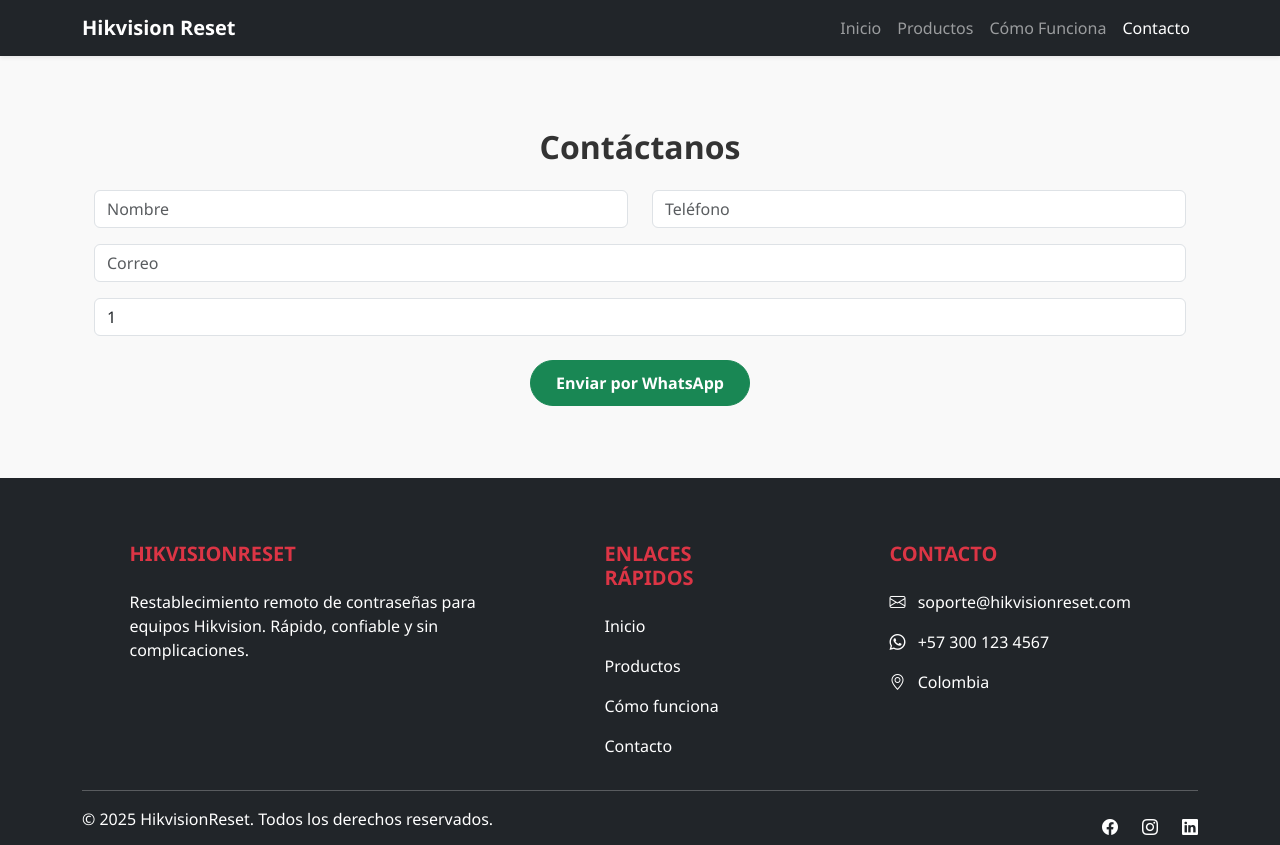
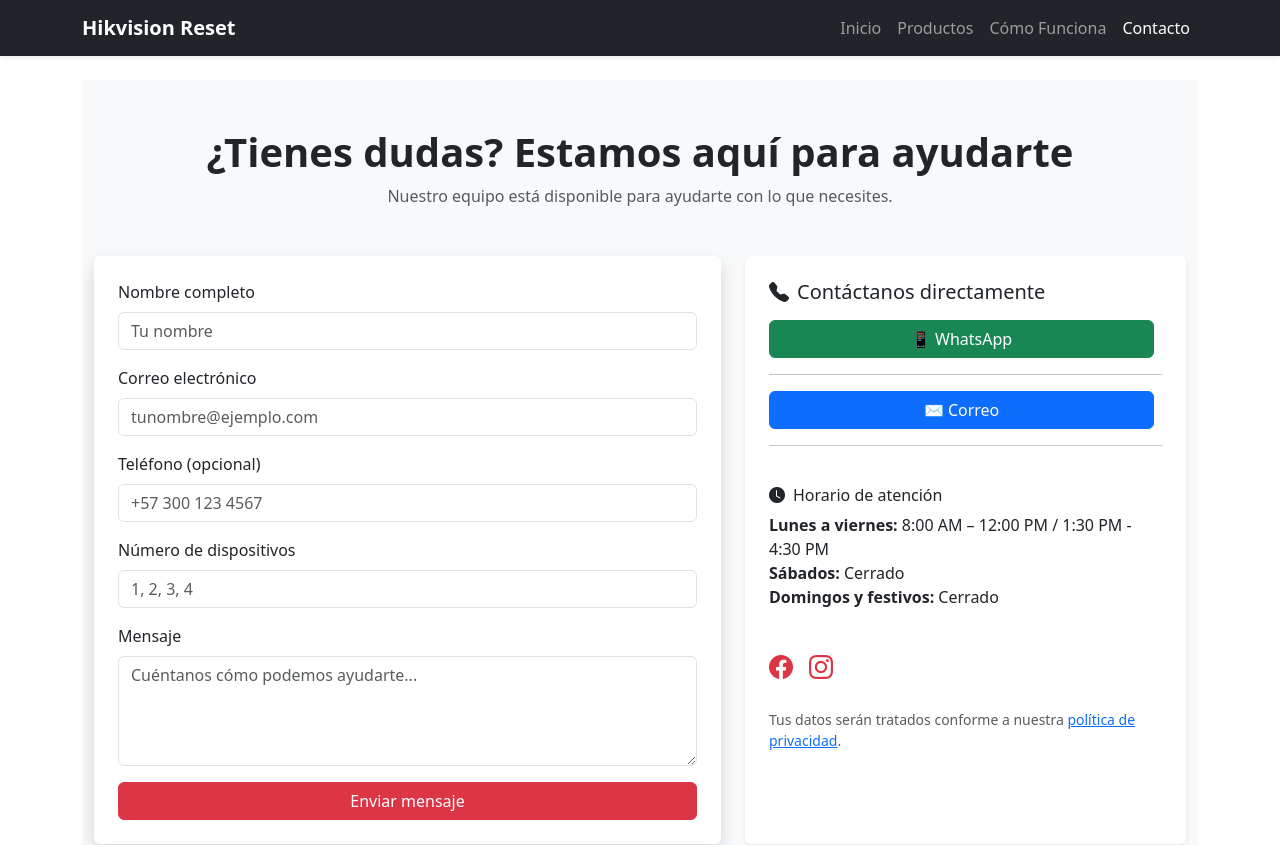
Before and after one commit to Akilian5/hikvisionReset, an Angular app: page /contacto in a window 1280 px wide. Shown: the top 845 px of the page. Built offline with nearby package versions, Linux system fonts and the light colour scheme.

Commit message:
Cambios en la hoja de contacto

```diff
--- a/src/app/components/contacto/contacto.html
+++ b/src/app/components/contacto/contacto.html
@@ -1,15 +1,91 @@
-<div class="container my-5">
-  <h2 class="text-center mb-4">Contáctanos</h2>
-  <form (submit)="enviar()">
-    <div class="row mb-3">
-      <div class="col"><input type="text" [(ngModel)]="nombre" name="nombre" class="form-control" placeholder="Nombre" required></div>
-      <div class="col"><input type="tel" [(ngModel)]="telefono" name="telefono" class="form-control" placeholder="Teléfono" required></div>
+<!DOCTYPE html>
+<html lang="es">
+<head>
+  <meta charset="UTF-8" />
+  <meta name="viewport" content="width=device-width, initial-scale=1.0"/>
+  <title>Contacto - Hikvision Reset</title>
+  <!-- Bootstrap CSS -->
+  <link href="https://cdn.jsdelivr.net/npm/bootstrap@5.3.2/dist/css/bootstrap.min.css" rel="stylesheet">
+  <!-- Animate.css -->
+  <link rel="stylesheet" href="https://cdnjs.cloudflare.com/ajax/libs/animate.css/4.1.1/animate.min.css"/>
+  <!-- Bootstrap Icons -->
+  <link href="https://cdn.jsdelivr.net/npm/bootstrap-icons@1.10.5/font/bootstrap-icons.css" rel="stylesheet">
+</head>
+<body class="bg-light">
+
+  <section class="py-5 animate__animated animate__fadeIn">
+    <div class="container">
+      <div class="text-center mb-5">
+        <h1 class="fw-bold">¿Tienes dudas? Estamos aquí para ayudarte</h1>
+        <p class="text-muted">Nuestro equipo está disponible para ayudarte con lo que necesites.</p>
+      </div>
+
+      <div class="row g-4">
+        <!-- Formulario -->
+        <div class="col-lg-7">
+          <div class="card shadow border-0 p-4">
+            <form>
+              <div class="mb-3">
+                <label class="form-label">Nombre completo</label>
+                <input type="text" class="form-control" placeholder="Tu nombre">
+              </div>
+              <div class="mb-3">
+                <label class="form-label">Correo electrónico</label>
+                <input type="email" class="form-control" placeholder="tunombre@ejemplo.com">
+              </div>
+              <div class="mb-3">
+                <label class="form-label">Teléfono (opcional)</label>
+                <input type="tel" class="form-control" placeholder="+57 300 123 4567">
+              </div>
+
+              <div class="mb-3">
+                <label class="form-label">Número de dispositivos</label>
+                <input type="number" class="form-control" placeholder="1, 2, 3, 4" min="1">
+              </div>
+
+              <div class="mb-3">
+                <label class="form-label">Mensaje</label>
+                <textarea class="form-control" rows="4" placeholder="Cuéntanos cómo podemos ayudarte..."></textarea>
+              </div>
+              <button class="btn btn-danger w-100">Enviar mensaje</button>
+            </form>
+          </div>
+        </div>
+
+        <!-- Información lateral -->
+        <div class="col-lg-5">
+          <div class="card border-0 shadow-sm p-4 h-100">
+            <h5 class="mb-3"><i class="bi bi-telephone-fill me-2"></i>Contáctanos directamente</h5>
+            <!-- <p><i class="bi bi-geo-alt-fill me-2"></i>www.hikvision.com</p> -->
+            <!-- <p><i class="bi bi-whatsapp me-2"></i>+57 300 123 4567</p> -->
+            <a href="https://wa.me/573001234567" class="btn btn-success me-2" target="_blank"> 📱 WhatsApp</a>
+            <hr>
+            <a href="mailto:Hikvison@gmail.com" class="btn btn-primary me-2"> ✉️ Correo</a>
+            <!--<a href="tel:+573001234567" class="btn btn-dark">📞 Llamar</a>-->
+            <hr>
+
+            <h6 class="mt-4 mb-2"><i class="bi bi-clock-fill me-2"></i>Horario de atención</h6>
+            <ul class="list-unstyled mb-3">
+              <li><strong>Lunes a viernes:</strong> 8:00 AM – 12:00 PM / 1:30 PM - 4:30 PM</li>
+              <li><strong>Sábados:</strong> Cerrado</li>
+              <li><strong>Domingos y festivos:</strong> Cerrado</li>
+            </ul>
+
+            <div class="d-flex gap-3 mt-4">
+              <a href="#" class="text-danger fs-4"><i class="bi bi-facebook"></i></a>
+              <a href="#" class="text-danger fs-4"><i class="bi bi-instagram"></i></a>
+            </div>
+
+            <small class="text-muted d-block mt-4">
+              Tus datos serán tratados conforme a nuestra <a href="#" class="text-decoration-underline">política de privacidad</a>.
+            </small>
+          </div>
+        </div>
+      </div>
     </div>
-    <div class="mb-3"><input type="email" [(ngModel)]="correo" name="correo" class="form-control" placeholder="Correo" required></div>
-    <div class="mb-3"><input type="number" [(ngModel)]="cantidad" name="cantidad" class="form-control" placeholder="Cantidad de dispositivos" required></div>
+  </section>
 
-    <div class="text-center mt-4">
-      <button type="submit" class="btn btn-success">Enviar por WhatsApp</button>
-    </div>
-  </form>
-</div>
+  <!-- Bootstrap JS (opcional para modales y validaciones) -->
+  <script src="https://cdn.jsdelivr.net/npm/bootstrap@5.3.2/dist/js/bootstrap.bundle.min.js"></script>
+</body>
+</html>
```
